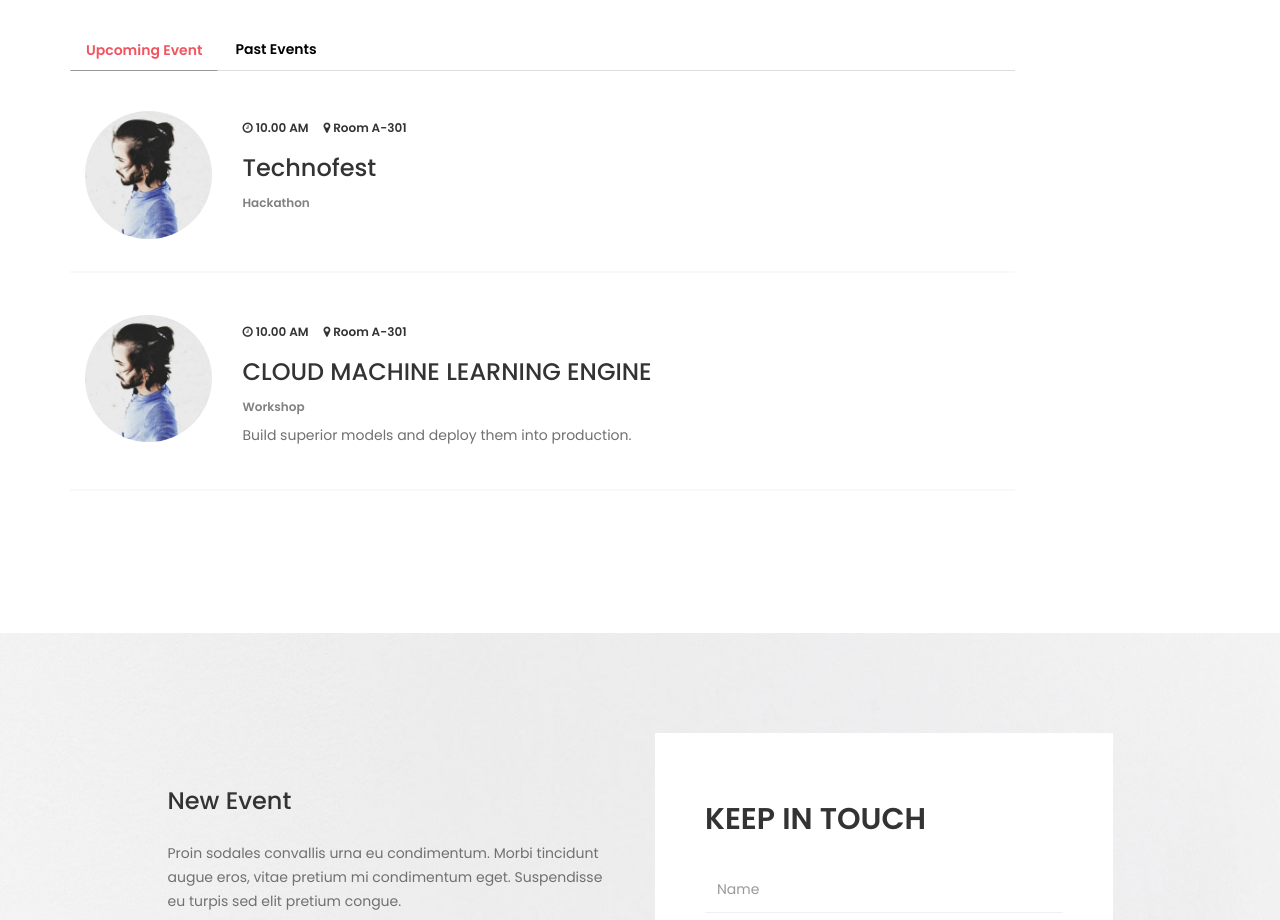
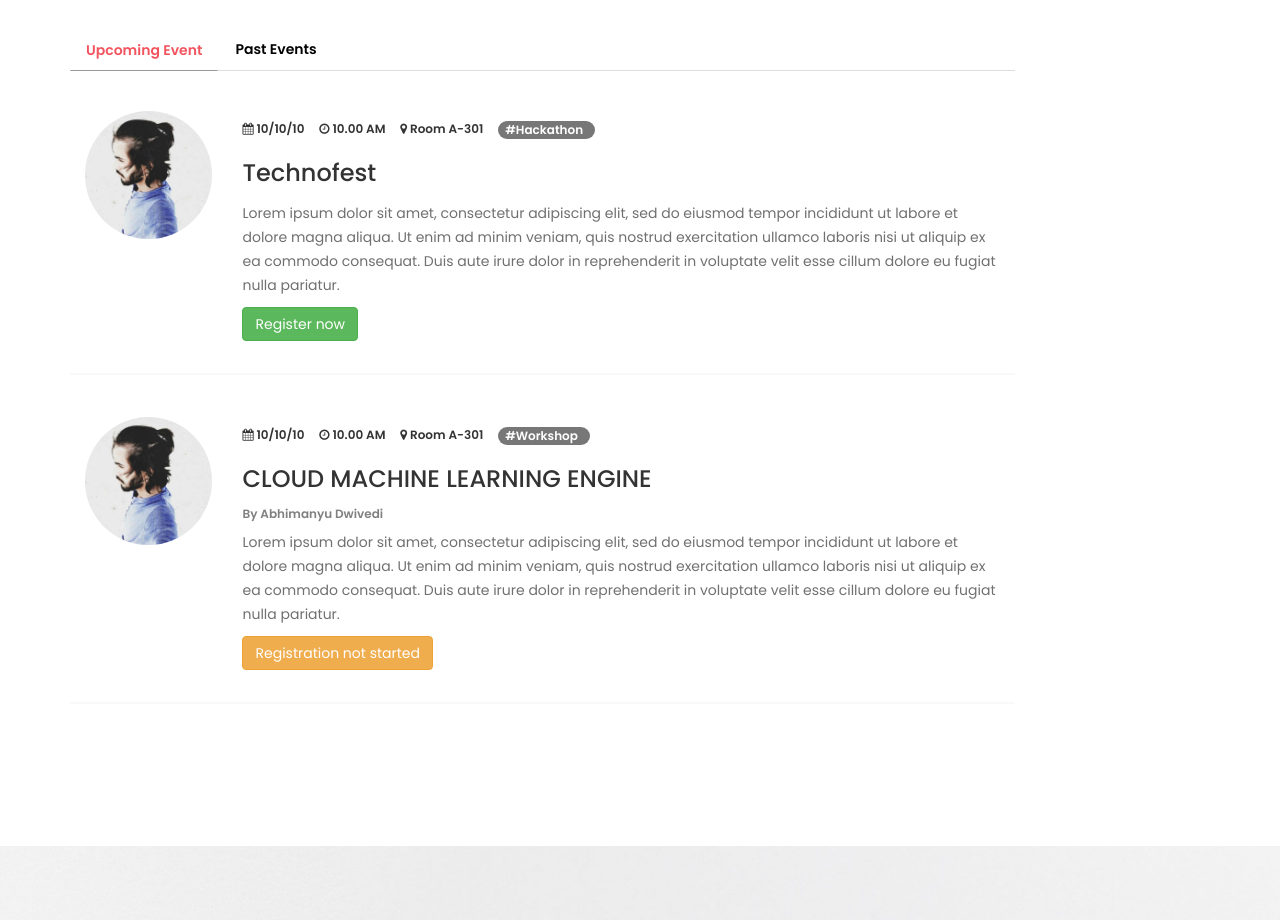
Before and after one commit to infectedNode/Mark-1, a plain HTML site: page index.html in a window 1280 px wide. Shown: the part 3192-4112 px from the top of the page. Drawn offline with Linux system fonts and the light colour scheme.

Commit message:
updated event

```diff
--- a/index.html
+++ b/index.html
@@ -2,6 +2,7 @@
 <html lang="en">
 <head>
 <title>TECHNOJAM</title>
+<link rel="icon" href="./images/fav-icon.png">
 <meta name="description" content="">
 <meta name="author" content="">
 <meta charset="UTF-8">
@@ -302,13 +303,14 @@
 						</div>
 						<div class="col-md-10 col-sm-10">
 							<h6>
+								<span><i class="fa fa-calendar"></i> 10/10/10</span>
 								<span><i class="fa fa-clock-o"></i> 10.00 AM</span>
 								<span><i class="fa fa-map-marker"></i> Room A-301</span>
+								<span class="badge badge-danger">#Hackathon</span>
 							</h6>
 							<h3>Technofest</h3>
-							<h4>Hackathon</h4>
-							<p></p>
-						</div>
+							<p>Lorem ipsum dolor sit amet, consectetur adipiscing elit, sed do eiusmod tempor incididunt ut labore et dolore magna aliqua. Ut enim ad minim veniam, quis nostrud exercitation ullamco laboris nisi ut aliquip ex ea commodo consequat. Duis aute irure dolor in reprehenderit in voluptate velit esse cillum dolore eu fugiat nulla pariatur.</p>
+							<button type="button" class="btn btn-success">Register now</button></div>
 						<!-- program divider -->
 						<div class="program-divider col-md-12 col-sm-12"></div>
 						<!-- program speaker here -->
@@ -317,12 +319,15 @@
 						</div>
 						<div class="col-md-10 col-sm-10">
 							<h6>
+								<span><i class="fa fa-calendar"></i> 10/10/10</span>
 								<span><i class="fa fa-clock-o"></i> 10.00 AM</span>
 								<span><i class="fa fa-map-marker"></i> Room A-301</span>
+								<span class="badge badge-danger">#Workshop</span>
 							</h6>
 							<h3>CLOUD MACHINE LEARNING ENGINE</h3>
-							<h4>Workshop</h4>
-							<p>Build superior models and deploy them into production.</p>
+							<h4>By Abhimanyu Dwivedi</h4>
+							<p>Lorem ipsum dolor sit amet, consectetur adipiscing elit, sed do eiusmod tempor incididunt ut labore et dolore magna aliqua. Ut enim ad minim veniam, quis nostrud exercitation ullamco laboris nisi ut aliquip ex ea commodo consequat. Duis aute irure dolor in reprehenderit in voluptate velit esse cillum dolore eu fugiat nulla pariatur.</p>
+							<button type="button" class="btn btn-warning">Registration not started</button>
 						</div>
 
 						<!-- program divider -->
@@ -336,12 +341,16 @@
 						</div>
 						<div class="col-md-10 col-sm-10">
 							<h6>
+								<span><i class="fa fa-calendar"></i> 10/10/10</span>
 								<span><i class="fa fa-clock-o"></i> 01.00 PM</span>
 								<span><i class="fa fa-map-marker"></i> Room 450</span>
+								<span class="badge badge-danger">#Workshop</span>
 							</h6>
 							<h3>Google Cloud Study Jam</h3>
-							<h4>Workshop</h4>
+							<h4>By Sashi Bhushan</h4>
+
 							<p>A Study Jam Based on the basic knowledge of Google Cloud</p>
+							<button type="button" class="btn btn-danger">Event ended</button>
 						</div>
 
 						<!-- program divider -->
@@ -352,12 +361,15 @@
 						</div>
 						<div class="col-md-10 col-sm-10">
 							<h6>
+								<span><i class="fa fa-calendar"></i> 10/10/10</span>
 								<span><i class="fa fa-clock-o"></i> 03.00 PM</span>
 								<span><i class="fa fa-map-marker"></i> Room 650</span>
+								<span class="badge badge-danger">#Hackathon</span>
 							</h6>
 							<h3>Dexterix Hackathon</h3>
-							<h4>Hackathon</h4>
+							<h4>By Kaushtubh Rai And Honey Sharma</h4>
 							<p>Technojam conducted galgotias first ever hackathon with a great success.</p>
+							<button type="button" class="btn btn-danger">Event ended</button>
 						</div>
 
 						<!-- program divider -->
@@ -369,12 +381,15 @@
 						</div>
 						<div class="col-md-10 col-sm-10">
 							<h6>
+								<span><i class="fa fa-calendar"></i> 10/10/10</span>
 								<span><i class="fa fa-clock-o"></i> 11.00 AM</span>
 								<span><i class="fa fa-map-marker"></i> Room 240</span>
+								<span class="badge badge-danger">#Workshop</span>
 							</h6>
 							<h3>Web Development</h3>
-							<h4>Workshop</h4>
+							<h4>By Abhimanyu Dwivedi</h4>
 							<p>A two day workshop which was conducted by team TechnoJam in order to give a basic knowledge of HTMl,JS and CSS by Developing a website</p>
+							<button type="button" class="btn btn-danger">Event ended</button>
 						</div>
 
 
```
Also changed, not shown: images/fav-icon.png (added).
